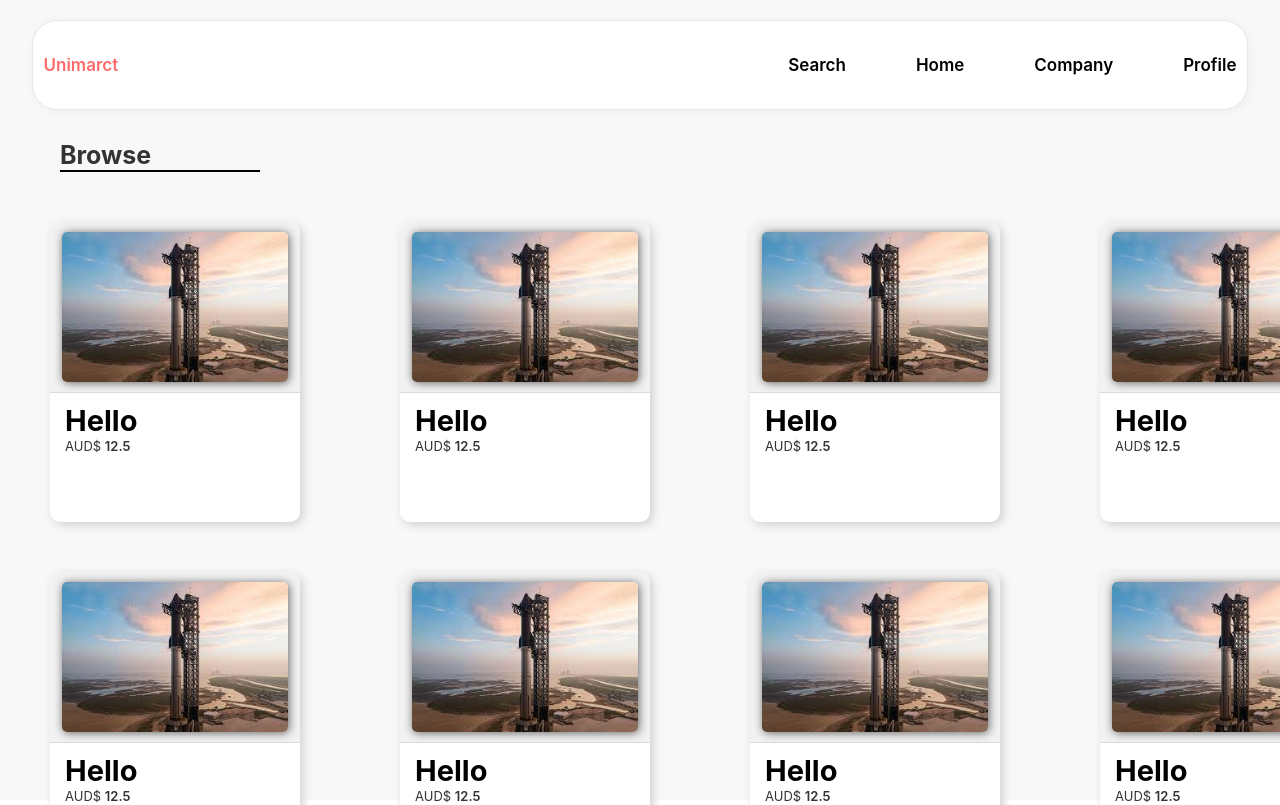
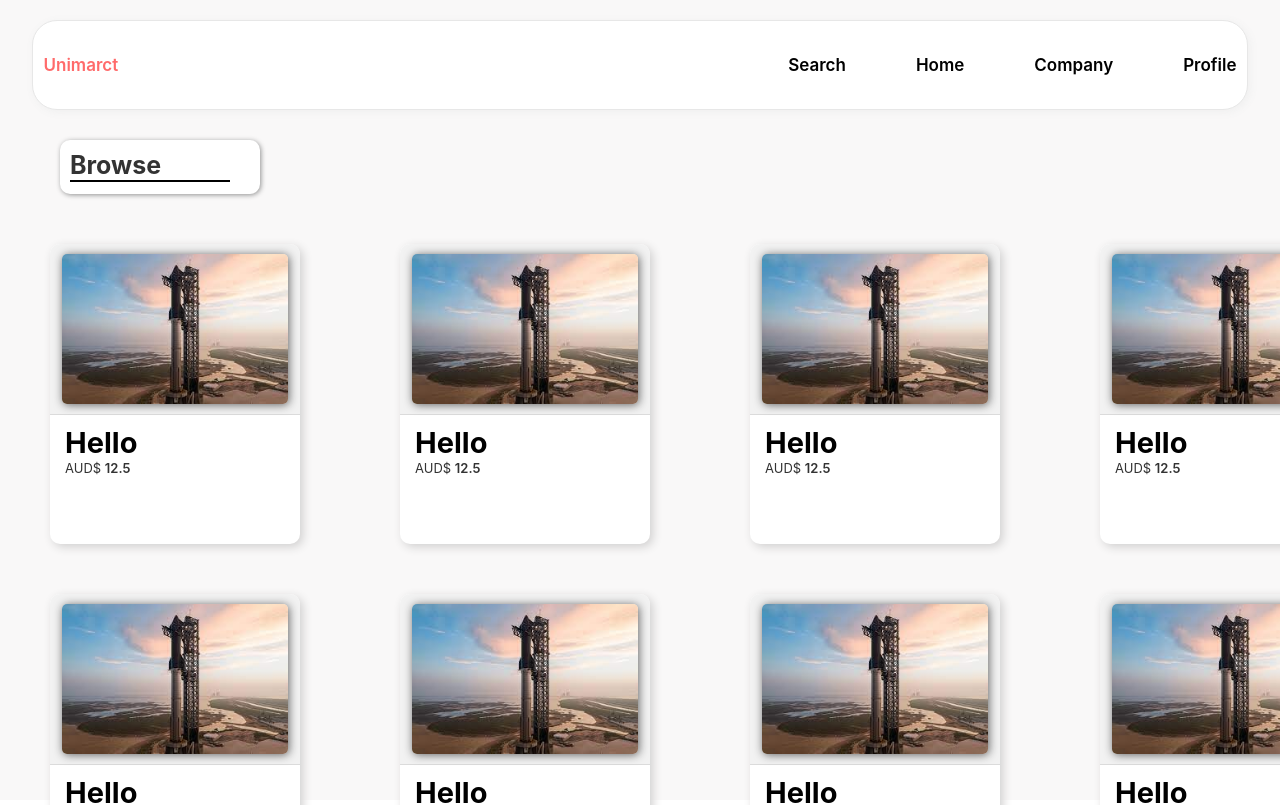
Before and after one commit to HannesEn/unimarct, a React (Create React App) app: page / in a window 1280 px wide. Shown: the top 805 px of the page. Built offline with nearby package versions, Linux system fonts and the light colour scheme.

Commit message:
browse container

```diff
--- a/src/App.css
+++ b/src/App.css
@@ -10,11 +10,18 @@
   margin-right: 50px;
   max-width: 100%;
   grid-template-columns: 1fr 1fr 1fr 1fr;
+  padding-bottom: 100px;
 }
 .browse-container {
   margin-left: 60px;
   width: 200px;
   margin-top: 30px;
+  background-color: white;
+  box-shadow: 1px 1px 5px #919191;
+  padding: 10px;
+  padding-right: 30px;
+  border-radius: 10px;
+  padding-bottom: 12px;
 }
 .browse-hr {
   height: 2px;
--- a/src/Nav.css
+++ b/src/Nav.css
@@ -32,13 +32,15 @@
   margin-left: 70px;
 }
 a {
+  transition-duration: 1s;
   color: black;
   text-decoration: none;
   font-weight: 600;
   font-size: 17px;
 }
 a:hover {
-  color: rgb(82, 82, 82);
+  transition-duration: 1s;
+  color: #45b6fe;
   cursor: pointer;
 }
 .logo-main {
--- /dev/null
+++ b/src/footer.js
@@ -0,0 +1,3 @@
+export function footer({}) {
+  return <div></div>;
+}
```
Also changed, not shown: src/footer.css (added).
